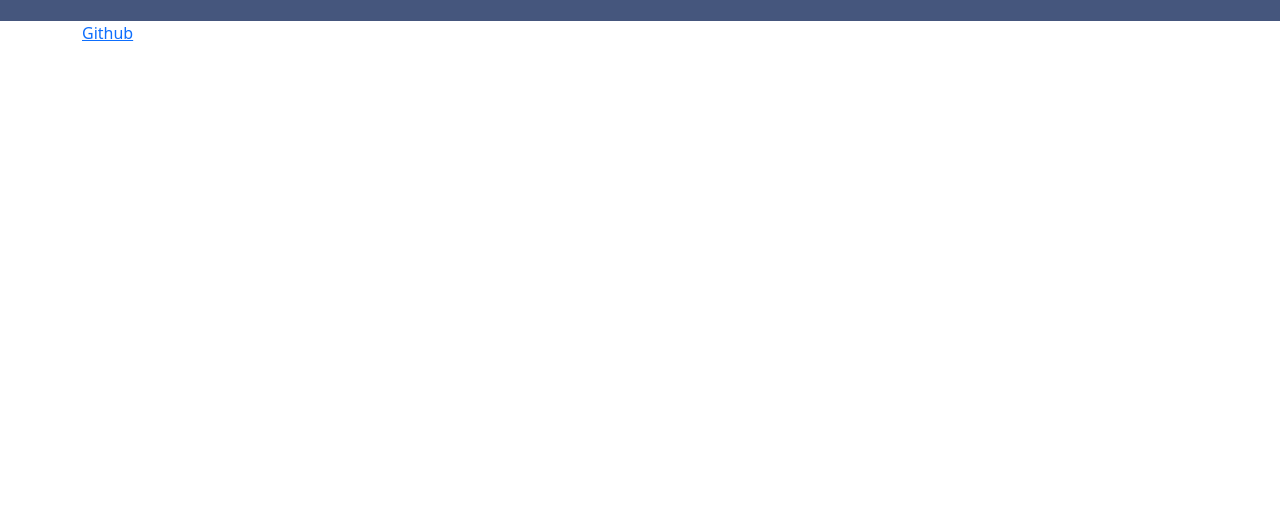
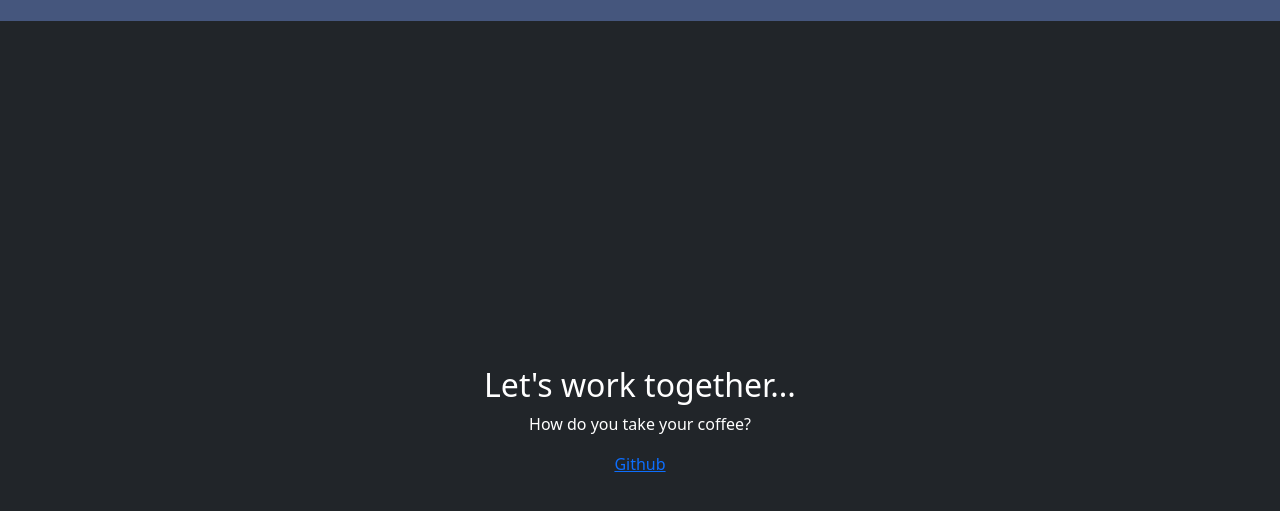
Before and after one commit to Nuri1977/mv_personal_page, a plain HTML site: page index.html in a window 1280 px wide. Shown: the part 1199-1710 px from the top of the page. Before the commit the page ends 1244 px from the top, so only its background shows below. Drawn offline with nearby package versions, Linux system fonts and the light colour scheme.

Commit message:
implement contact section

```diff
--- a/index.html
+++ b/index.html
@@ -118,13 +118,29 @@
       </div>
     </section>
 
-    <section id="contact" class="container">
+    <section
+      id="contact"
+      class="
+        container-fluid
+        bg-dark
+        text-white
+        d-flex
+        justify-content-center
+        align-items-center
+      "
+      style="height: 100vh"
+    >
+      <div class="text-center">
+        <h2>Let's work together...</h2>
+        <p>How do you take your coffee?</p>
+
         <a
           href="https://github.com/freecodecamp"
           target="_blank"
           id="profile-link"
           >Github</a
         >
+      </div>
     </section>
 
     <script src="js/index.js"></script>
```
Lines whose indentation alone changed are shown as unchanged.
